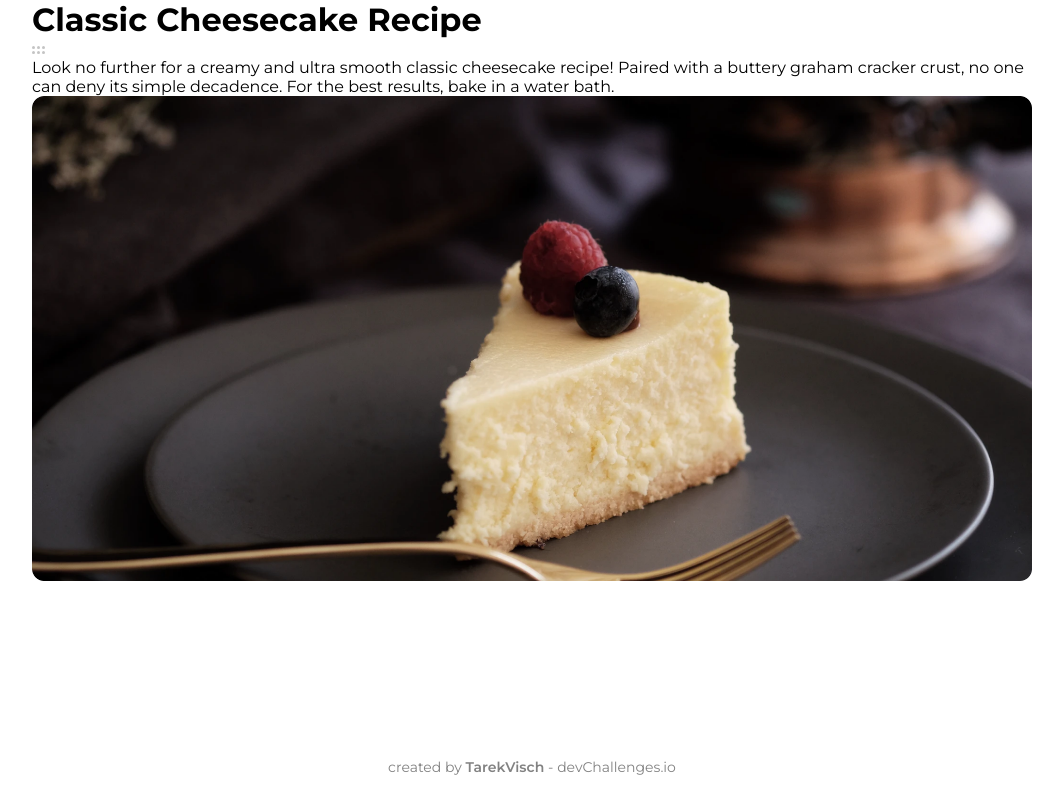
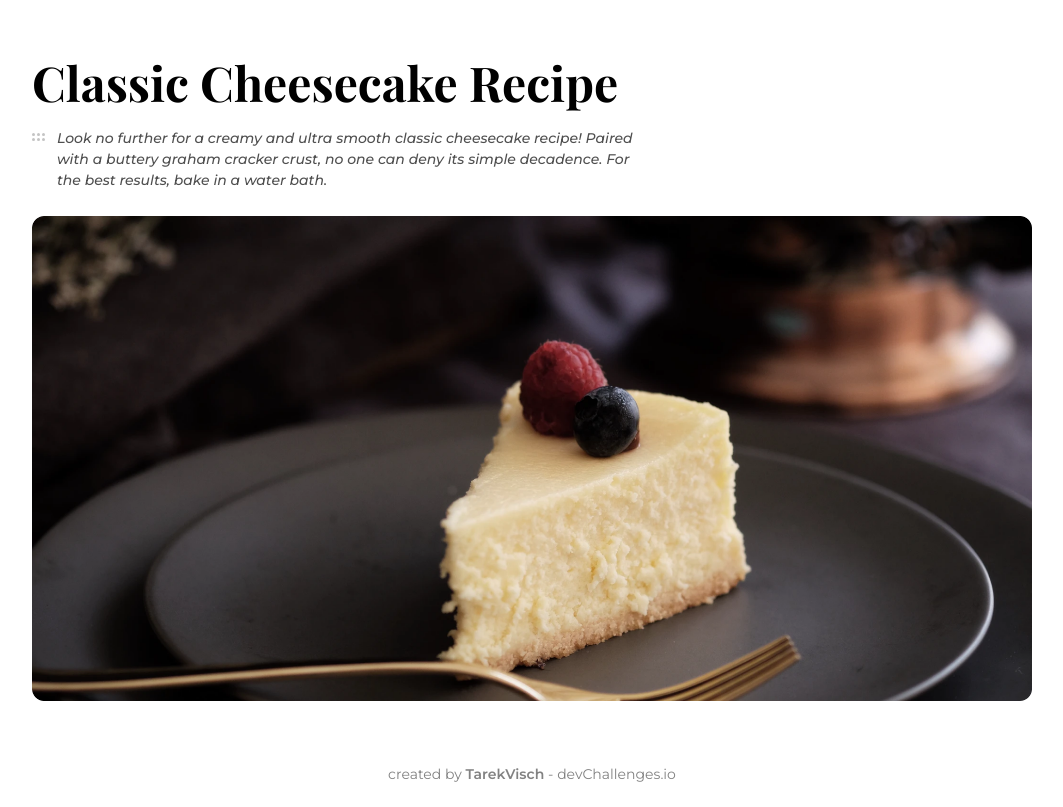
Before and after one commit to TarekVisch/dev-challenges, a plain HTML site: page projects/responsive-web/recipe-page/dist/index.html in a window 1280 px wide. Shown: the whole page, without its empty margins (108-1171 px from the left). Drawn offline with nearby package versions, Linux system fonts and the light colour scheme; a web font is replaced by a local one.

Commit message:
Complete main section header

```diff
--- a/projects/responsive-web/recipe-page/dist/index.html
+++ b/projects/responsive-web/recipe-page/dist/index.html
@@ -16,8 +16,8 @@
       <main class="main">
         <div class="main__header">
           <h1 class="recipe-title">Classic Cheesecake Recipe</h1>
-          <div class="row">
-            <div class="col">
+          <div class="main__header__row">
+            <div class="main__header__svg">
               <!-- prettier-ignore -->
               <svg width="13" height="8" viewBox="0 0 13 8" fill="none" xmlns="http://www.w3.org/2000/svg">
               <circle cx="1.5" cy="1.5" r="1.5" fill="#C4C4C4"/>
@@ -28,7 +28,7 @@
               <circle cx="11.5" cy="6.5" r="1.5" fill="#C4C4C4"/>
             </svg>
             </div>
-            <div class="col">
+            <div class="main__header__desciption">
               <p class="recipe-desciption">
                 Look no further for a creamy and ultra smooth classic cheesecake
                 recipe! Paired with a buttery graham cracker crust, no one can
--- a/projects/responsive-web/recipe-page/src/styles/components/_images.scss
+++ b/projects/responsive-web/recipe-page/src/styles/components/_images.scss
@@ -3,7 +3,7 @@
   &__recipe {
     &--container {
       display: flex;
-      margin-bottom: 50px;
+      margin: 25px 0px 40px;
     }
 
     &--img {
--- a/projects/responsive-web/recipe-page/src/styles/components/_layouts.scss
+++ b/projects/responsive-web/recipe-page/src/styles/components/_layouts.scss
@@ -1,8 +1,24 @@
 .main {
   flex: 1;
+  margin-top: 50px;
 
-  // &__header {
-  // }
+  &__header {
+    position: relative;
+
+    &__row {
+      display: flex;
+    }
+
+    &__svg {
+      display: flex;
+      padding-top: 5px;
+      margin-right: 12px;
+    }
+
+    &__desciption {
+      width: 60%;
+    }
+  }
 
   // &__body {
   // }
--- a/projects/responsive-web/recipe-page/src/styles/components/_typography.scss
+++ b/projects/responsive-web/recipe-page/src/styles/components/_typography.scss
@@ -4,13 +4,24 @@ body {
   font-size: 16px;
 }
 
-/* .recipe {
+.recipe {
   &-title {
+    font-family: $font-playfair;
+    font-weight: 700;
+    color: $black;
+    font-size: 48px;
+    margin-bottom: 14px;
   }
 
   &-desciption {
+    font-family: $font-montserrat;
+    font-weight: 500;
+    font-style: italic;
+    font-size: 14px;
+    color: $gray-400;
+    line-height: 1.5;
   }
-} */
+}
 
 .paragraph {
   &-footer {
```
Also changed, not shown: projects/responsive-web/recipe-page/dist/styles/main.css, 1 other file.
